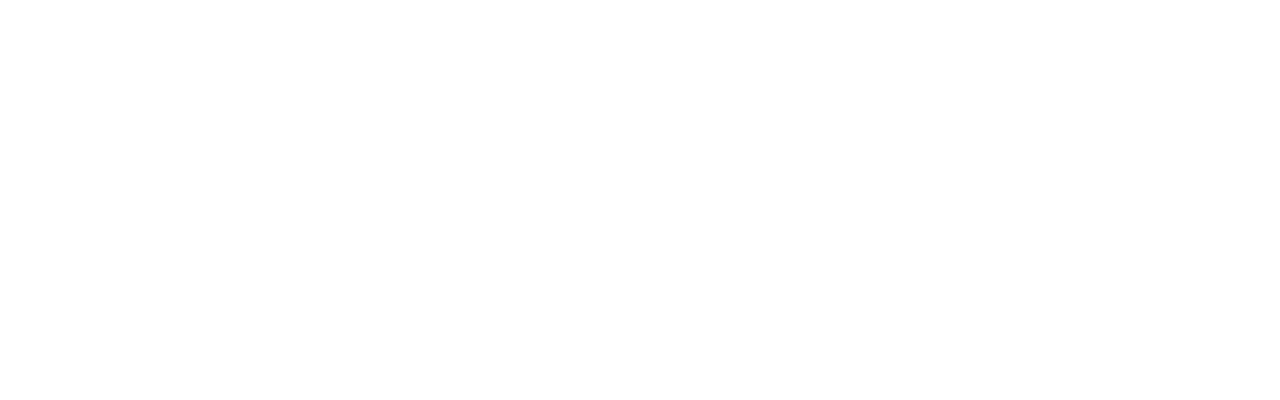
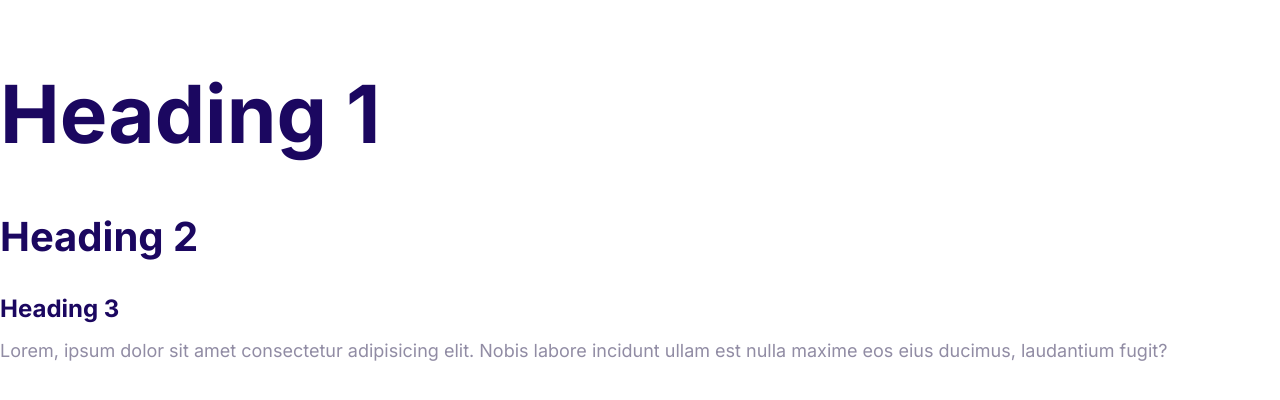
Before and after one commit to jinsang-hwang/htm_css, a plain HTML site: page index.html in a window 1280 px wide. Drawn offline with Linux system fonts and the light colour scheme.

Commit message:
define the styles for the fonts

```diff
--- a/css/styles.css
+++ b/css/styles.css
@@ -5,3 +5,51 @@
     --color-headings: #1b0760;
     --color-body: #918ca4;
 }
+
+html {
+    font-size: 62.5%;
+}
+
+body {
+    font-family: inter, arial, Arial, Helvetica, sans-serif;
+    font-size: 2.4rem;
+    line-height: 1.5;
+    color: var(--color-body);
+
+}
+
+h1, h2, h3 {
+    color: var(--color-headings);
+    margin-bottom: 1rem;
+}
+
+h1 {
+    font-size: 7rem;
+}
+
+h2 {
+    font-size: 4rem;
+}
+
+h3 {
+    font-size: 3rem;
+}
+
+p {
+    margin-top: 0;
+}
+
+@media screen and (min-width: 1024px) {
+    body {
+        font-size: 1.8rem;
+    }
+    h1 {
+        font-size: 8rem;
+    }
+    h2 {
+        font-size: 4rem;
+    }
+    h3 {
+        font-size: 2.4rem;
+    }
+}
--- a/index.html
+++ b/index.html
@@ -1,13 +1,22 @@
 <!DOCTYPE html>
 <html lang="en">
-<head>
-    <meta charset="UTF-8">
-    <meta name="viewport" content="width=device-width, initial-scale=1.0">
+  <head>
+    <meta charset="UTF-8" />
+    <meta name="viewport" content="width=device-width, initial-scale=1.0" />
     <title>Document</title>
-    <link rel="stylesheet" href="css/normalize.css">
-    <link rel="stylesheet" href="css/styles.css">
-</head>
-<body>
-
-</body>
+    <link rel="preconnect" href="https://fonts.googleapis.com" />
+    <link rel="preconnect" href="https://fonts.gstatic.com" crossorigin />
+    <link
+      href="https://fonts.googleapis.com/css2?family=Inter:wght@400;700&display=swap"
+      rel="stylesheet"
+    />
+    <link rel="stylesheet" href="css/normalize.css" />
+    <link rel="stylesheet" href="css/styles.css" />
+  </head>
+  <body>
+    <h1>Heading 1</h1>
+    <h2>Heading 2</h2>
+    <h3>Heading 3</h3>
+    <p>Lorem, ipsum dolor sit amet consectetur adipisicing elit. Nobis labore incidunt ullam est nulla maxime eos eius ducimus, laudantium fugit?</p>
+  </body>
 </html>
```
